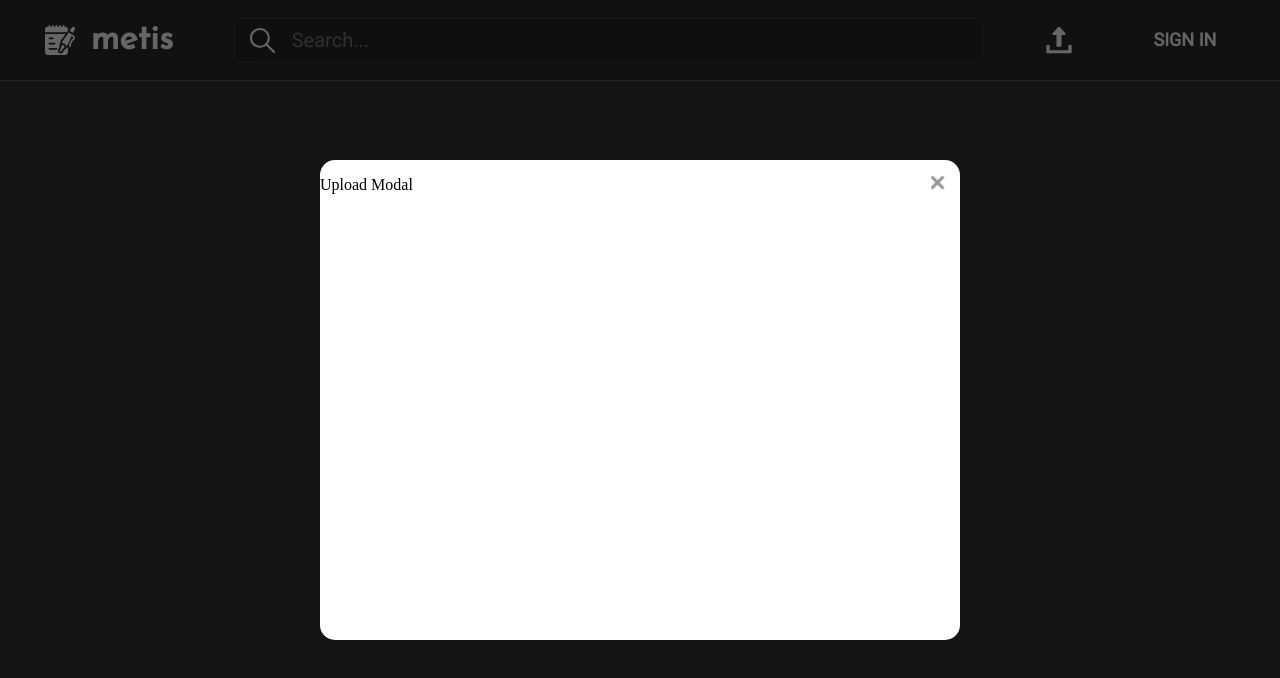
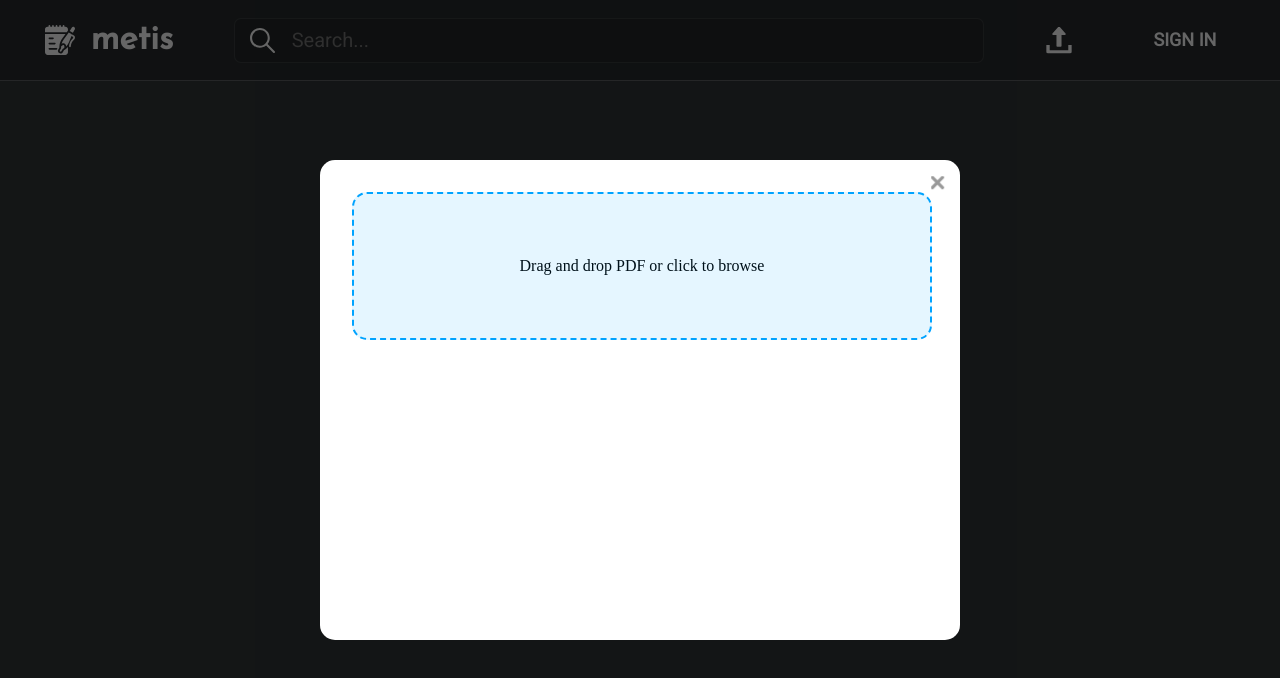
Before and after one commit to eddy-dunton/Metis, a React (Create React App) app in the folder react-frontend/: page / in a window 1280 px wide. Both pictures are taken after a click on the element 1059 px from the left and 40 px from the top of the page. Shown: the top 678 px of the page. Built offline with nearby package versions, Linux system fonts and the light colour scheme.

Commit message:
added some upload css and sign in css

```diff
--- a/react-frontend/src/App.css
+++ b/react-frontend/src/App.css
@@ -267,6 +267,22 @@ body {
     font-weight:600;
 }
 
+.uploadArea {
+    width:90%;
+    height:30%;
+    margin:5%;
+    background: rgba(0, 163, 255, 0.1);
+    border-radius:15px;
+    border: 2px dashed #00A3FF;
+    display: flex;
+    justify-content: center;
+    align-items: center;
+}
+
+.dragging{
+    background: rgba(255, 163, 0, 0.1);
+}
+
 @media screen and (max-width: 900px) {
     .navbar {
         flex-wrap: wrap;
--- a/react-frontend/src/App.js
+++ b/react-frontend/src/App.js
@@ -9,6 +9,7 @@ import Navbar from './Navbar.js';
 import Home from './Home.js';
 import Reset from './reset-password.js';
 import Modal from './components/Modal.js';
+import UploadArea from './components/UploadArea.js';
 
 class App extends React.Component {
     constructor(props) {
@@ -22,6 +23,7 @@ class App extends React.Component {
         };
         this.login = this.login.bind(this);
         this.upload = this.upload.bind(this);
+        this.fileUploaded = this.fileUploaded.bind(this);
         this.setCurrentTab = this.setCurrentTab.bind(this);
         //https://www.devaradise.com/react-tabs-tutorial
         this.signInTabs = [
@@ -80,6 +82,11 @@ class App extends React.Component {
         this.setState({ showUpload: !this.state.showUpload });
     }
 
+    fileUploaded(file) {
+        /* TODO do someting with file*/
+        console.log(file)
+    };
+
     //<Route path="/" component={} />
     render() {
         return (
@@ -101,7 +108,7 @@ class App extends React.Component {
                     { this.signInTabs.find(tab => tab.name === this.state.currentTab).content}
                 </Modal>
                 <Modal show={this.state.showUpload} handleClose={this.upload}>
-                    <p>Upload Modal</p>
+                    <UploadArea handleDrop={this.fileUploaded} filetype="PDF" />
                 </Modal>
                 <Switch>
                     <Route path="/reset-password" component={Reset} />
--- a/react-frontend/src/Navbar.js
+++ b/react-frontend/src/Navbar.js
@@ -53,7 +53,7 @@ class Navbar extends React.Component {
                     <div>metis</div>
                 </Link>
                 <div className="navbar-search">
-                    <img src={search} alt="Upload button" className="clickable"/>
+                    <img src={search} alt="Search button" className="clickable"/>
                     <input  placeholder="Search..."/>
                 </div>
                 <div className="navbar-upload hover clickable" onClick={this.uploadCallback}>
--- /dev/null
+++ b/react-frontend/src/components/UploadArea.js
@@ -0,0 +1,64 @@
+import React from 'react';
+import '../App.css';
+
+class UploadArea extends React.Component {
+    state = {
+        drag: false
+    }
+    dropRef = React.createRef()
+    handleDrag = (e) => {
+        e.preventDefault()
+        e.stopPropagation()
+    }
+    handleDragIn = (e) => {
+        e.preventDefault()
+        e.stopPropagation()
+        console.log("-dragin-")
+        console.log(e.target)
+
+        if (e.target === this.dropRef.current){
+        this.setState({drag: true})
+        }
+    }
+    handleDragOut = (e) => {
+        e.preventDefault()
+        e.stopPropagation()
+        console.log("-dragout-")
+        console.log(e.target)
+        if (e.target === this.dropRef.current){
+            this.setState({drag: false})
+        }
+    }
+    handleDrop = (e) => {
+        e.preventDefault()
+        e.stopPropagation()
+        this.setState({drag: false})
+        this.props.handleDrop(e.dataTransfer.files)
+    }
+    componentDidMount() {
+        let div = this.dropRef.current
+        div.addEventListener('dragenter', this.handleDragIn)
+        div.addEventListener('dragleave', this.handleDragOut)
+        div.addEventListener('dragover', this.handleDrag)
+        div.addEventListener('drop', this.handleDrop)
+    }
+    componentWillUnmount() {
+        let div = this.dropRef.current
+        div.removeEventListener('dragenter', this.handleDragIn)
+        div.removeEventListener('dragleave', this.handleDragOut)
+        div.removeEventListener('dragover', this.handleDrag)
+        div.removeEventListener('drop', this.handleDrop)
+    }
+
+    render() {
+        return (
+            <div ref={this.dropRef} className={this.state.drag ? "uploadArea dragging clickable" : "uploadArea clickable"}>
+                <div style={{textAlign:"center",zIndex:"-1"}}>
+                    Drag and drop {this.props.filetype ? this.props.filetype : "PDF"} or click to browse
+                </div>
+            </div>
+        );
+    }
+}
+
+export default UploadArea;
```
